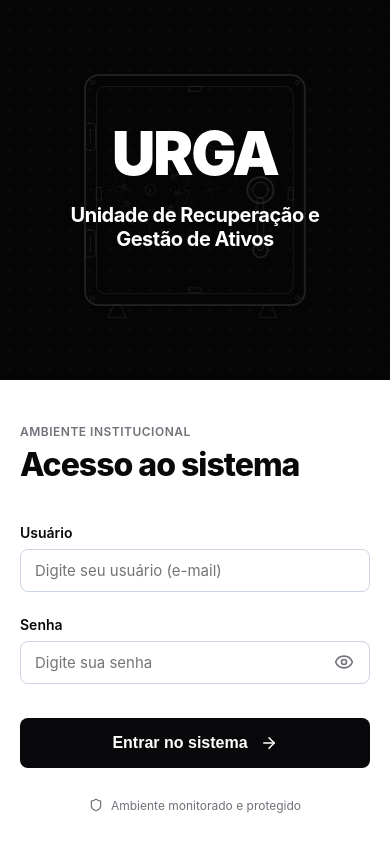
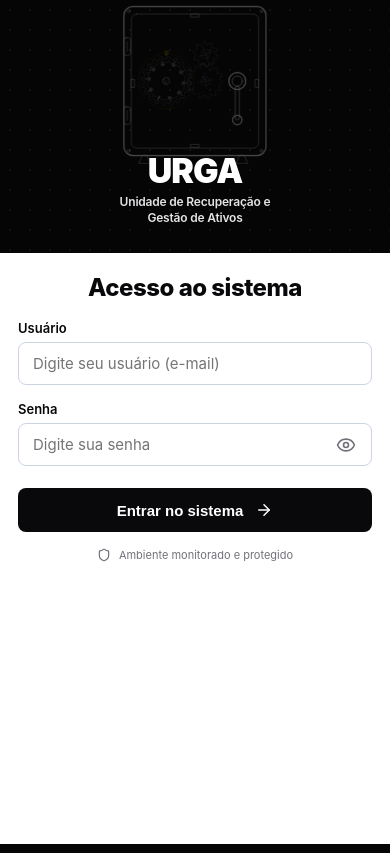
Before and after one commit to pabloart702/FrontURGA, a React (Vite) app in the folder FrontURGA/: page /login in a window 390 px wide. Built offline with nearby package versions, Linux system fonts and the light colour scheme; no server answers.

Commit message:
style: improve login page responsiveness and add smooth transitions across screen sizes

```diff
--- a/FrontURGA/src/features/auth/components/Login.css
+++ b/FrontURGA/src/features/auth/components/Login.css
@@ -43,12 +43,14 @@
   z-index: -1;
   opacity: 0.4;
   pointer-events: none;
+  transition: top 0.2s ease, left 0.2s ease, transform 0.2s ease, width 0.2s ease, opacity 0.2s ease;
 }
 
 .left-content {
   z-index: 10;
   max-width: 600px;
   margin-top: clamp(100px, 20vh, 400px);
+  transition: margin-top 0.1s ease;
 }
 
 .urga-brand {
@@ -65,6 +67,7 @@
   margin: 0;
   line-height: 1;
   color: #ffffff;
+  transition: font-size 0.2s ease;
 }
 
 .shield-icon-wrapper {
@@ -77,6 +80,7 @@
   margin: 10px 0 5px 0;
   letter-spacing: -0.5px;
   color: #ffffff;
+  transition: font-size 0.2s ease;
 }
 
 .urga-description {
@@ -251,7 +255,107 @@
   font-size: 12px;
 }
 
-/* Reponsividade para telas menores */
+/* ======== TRANSIÇÃO RESPONSIVA DO COFRE E TÍTULO (1800px até 900px) ======== */
+@media (max-width: 1800px) {
+  .login-left-panel {
+    padding: 60px;
+  }
+
+  .wireframe-safe-bg {
+    top: 33%;
+    left: 63%;
+    transform: translate(-50%, -50%) scale(1.1);
+    width: 380px;
+  }
+
+  .left-content {
+    margin-top: clamp(140px, 24vh, 340px);
+  }
+
+  .urga-title {
+    font-size: clamp(75px, 6vw, 105px);
+  }
+
+  .urga-subtitle {
+    font-size: clamp(20px, 1.8vw, 26px);
+  }
+}
+
+@media (max-width: 1550px) {
+  .login-left-panel {
+    padding: 50px 45px;
+  }
+
+  .wireframe-safe-bg {
+    top: 33%;
+    left: 52%;
+    width: 350px;
+  }
+
+  .left-content {
+    margin-top: clamp(150px, 24vh, 280px);
+  }
+
+  .urga-title {
+    font-size: clamp(65px, 5.5vw, 88px);
+  }
+
+  .urga-subtitle {
+    font-size: clamp(18px, 1.6vw, 23px);
+  }
+}
+
+@media (max-width: 1350px) {
+  .login-left-panel {
+    padding: 45px 40px;
+  }
+
+  .wireframe-safe-bg {
+    top: 32%;
+    left: 46%;
+    width: 350px;
+  }
+
+  .left-content {
+    margin-top: clamp(150px, 24vh, 270px);
+  }
+
+}
+
+@media (max-width: 1150px) {
+  .login-left-panel {
+    padding: 43px 36px;
+  }
+
+  .wireframe-safe-bg {
+    top: 30%;
+    left: 45%;
+    width: 340px;
+  }
+
+  .left-content {
+    margin-top: clamp(140px, 23vh, 260px);
+  }
+
+  .left-footer {
+    bottom: 30px;
+    left: 32px;
+  }
+}
+
+@media (max-width: 1000px) {
+  .login-left-panel {
+    padding: 40px 30px;
+  }
+
+  .left-footer {
+    bottom: 24px;
+    left: 28px;
+    font-size: 12px;
+  }
+}
+
+/* ======== DIVISÃO VERTICAL (CIMA E BAIXO) ABAIXO DE 900px ======== */
 @media (max-width: 900px) {
   .login-split-container {
     flex-direction: column;
@@ -273,7 +377,7 @@
     left: 50%;
     transform: translate(-50%, -50%) scale(0.85);
     width: 320px;
-    opacity: 0.15;
+    opacity: 0.18;
   }
 
   .left-content {
@@ -300,12 +404,17 @@
     flex: 1;
     height: auto;
     min-height: 55vh;
-    padding: 40px 20px;
+    padding: 30px 20px 40px 20px;
+    justify-content: flex-start;
+  }
+
+  .env-label {
+    display: none;
   }
 }
 
-/* Responsividade para telas médias */
-@media (min-width: 501px) and (max-width: 900px) {
+/* Responsividade para telas médias no modo vertical (651px até 900px) */
+@media (min-width: 651px) and (max-width: 900px) {
   .login-left-panel {
     align-items: flex-start;
     text-align: left;
@@ -326,3 +435,175 @@
     opacity: 0.3;
   }
 }
+
+/* Telas médias-pequenas no modo vertical (501px até 650px) - Redução de ~10% para evitar sobreposição */
+@media (min-width: 501px) and (max-width: 650px) {
+  .login-left-panel {
+    align-items: flex-start;
+    text-align: left;
+    padding-left: 36px;
+    padding-right: 20px;
+  }
+
+  .left-content {
+    align-items: flex-start;
+    max-width: 54%;
+  }
+
+  .urga-brand {
+    justify-content: flex-start;
+  }
+
+  .urga-title {
+    font-size: clamp(48px, 9vw, 58px);
+  }
+
+  .urga-subtitle {
+    font-size: clamp(15px, 2.5vw, 17.5px);
+    line-height: 1.35;
+  }
+
+  .wireframe-safe-bg {
+    left: 74%;
+    transform: translate(-50%, -50%) scale(0.86);
+    width: 330px;
+    opacity: 0.28;
+  }
+}
+
+/* ======== TELAS MENORES / SMARTPHONES (Abaixo de 500px) ======== */
+@media (max-width: 500px) {
+
+  /* Redução na altura da parte preta para o formulário aparecer logo de cara */
+  .login-left-panel {
+    min-height: 30vh;
+    padding: 22px 16px 18px 16px;
+    display: flex;
+    flex-direction: column;
+    align-items: center;
+    justify-content: flex-end;
+    position: relative;
+    overflow: hidden;
+  }
+
+  /* Cofre posicionado na parte de cima */
+  .wireframe-safe-bg {
+    top: 32%;
+    left: 50%;
+    transform: translate(-50%, -50%) scale(0.80);
+    width: 220px;
+    opacity: 0.35;
+    z-index: 1;
+  }
+
+  /* Texto posicionado para baixo do cofre */
+  .left-content {
+    margin-bottom: 10px;
+    display: flex;
+    flex-direction: column;
+    align-items: center;
+    text-align: center;
+    z-index: 2;
+    max-width: 100%;
+  }
+
+  .urga-brand {
+    justify-content: center;
+    margin-bottom: 2px;
+  }
+
+  /* Redução nos textos em geral da URGA */
+  .urga-title {
+    font-size: clamp(34px, 8vw, 42px);
+    letter-spacing: -1px;
+    line-height: 1;
+    margin: 0;
+  }
+
+  .urga-subtitle {
+    font-size: clamp(12px, 2.9vw, 13.5px);
+    font-weight: 600;
+    line-height: 1.3;
+    margin: 4px 0 0 0;
+    text-align: center;
+    color: #e4e4e7;
+    letter-spacing: -0.2px;
+  }
+
+  /* Painel do Formulário otimizado para visualização imediata */
+  .login-right-panel {
+    padding: 16px 18px 24px 18px;
+    min-height: auto;
+    flex: 1;
+    justify-content: flex-start;
+  }
+
+  .form-header {
+    margin-bottom: 18px;
+    text-align: center;
+  }
+
+  .env-label {
+    font-size: 11px;
+  }
+
+  .form-title {
+    font-size: 24px;
+    margin-top: 4px;
+    letter-spacing: -0.5px;
+  }
+
+  .login-form {
+    gap: 16px;
+  }
+
+  .input-wrapper label {
+    font-size: 13px;
+    margin-bottom: 6px;
+  }
+
+  .input-group input {
+    padding: 12px 42px 12px 14px;
+    font-size: 14px;
+    border-radius: 8px;
+  }
+
+  .login-submit-btn {
+    padding: 13px;
+    font-size: 15px;
+    margin-top: 6px;
+    border-radius: 8px;
+  }
+
+  .right-footer {
+    margin-top: 16px;
+    font-size: 11px;
+  }
+}
+
+@media (max-width: 360px) {
+  .login-left-panel {
+    min-height: 28vh;
+    padding: 18px 12px 14px 12px;
+  }
+
+  .left-content {
+    margin-top: 55px;
+  }
+
+  .urga-title {
+    font-size: 32px;
+  }
+
+  .urga-subtitle {
+    font-size: 11.5px;
+  }
+
+  .login-right-panel {
+    padding: 18px 14px 16px 14px;
+  }
+
+  .form-title {
+    font-size: 22px;
+  }
+}
```
